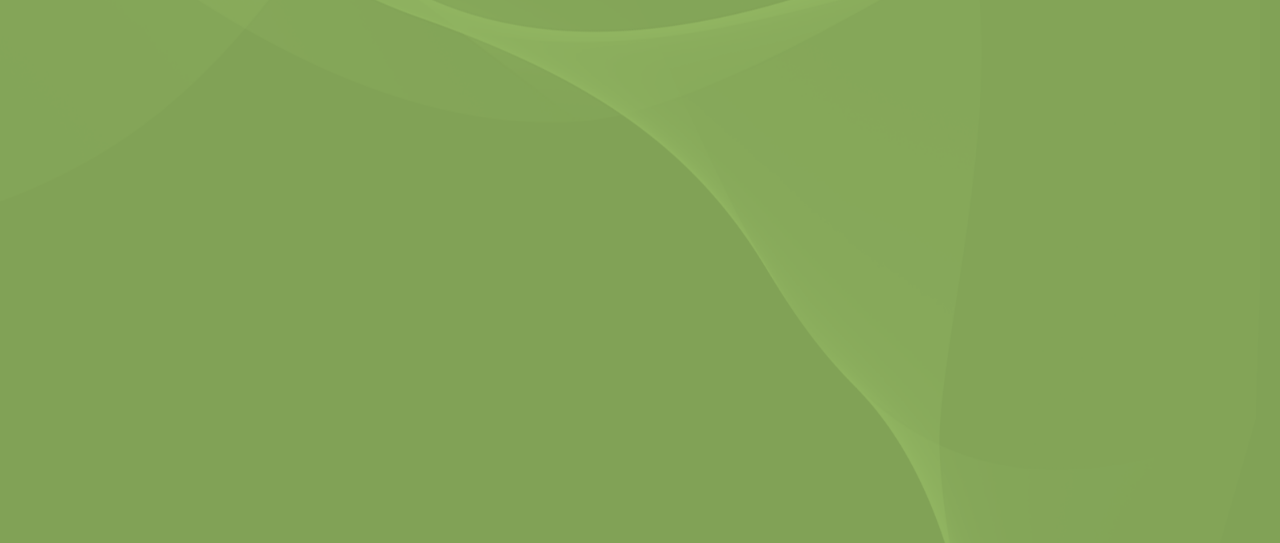
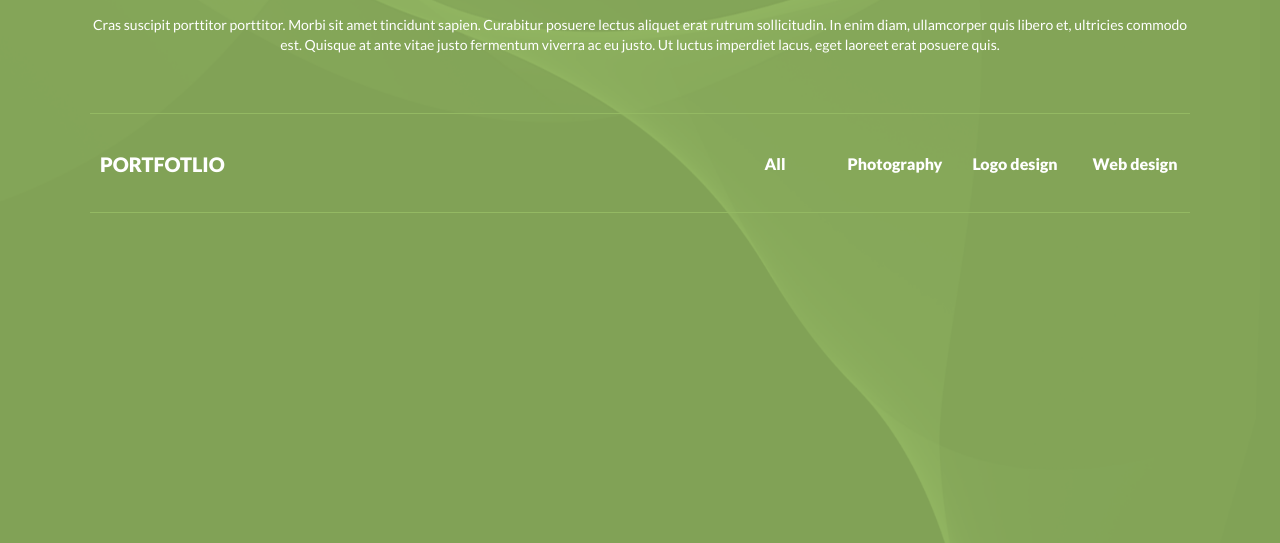
Before and after one commit to Nadezda27/Acrostia, a plain HTML site: page work.html in a window 1280 px wide. Shown: the part 257-800 px from the top of the page. Drawn offline with Linux system fonts and the light colour scheme; a web font is replaced by a local one.

Commit message:
Work-page inner header

```diff
--- a/css/_work-page.scss
+++ b/css/_work-page.scss
@@ -5,4 +5,45 @@
             background: #a1ca6c;
         }
     }
+    .work-description {
+        margin-top: 34px;
+        margin-bottom: 58px;
+    }
 }
+
+.inner-header {
+    border-top: 1px solid #94b963;
+    border-bottom: 1px solid #94b963;
+    height: 100px;
+    margin-bottom: 47px;
+    .inner-heading {
+        font-size: 20px;
+        font-weight: 700;
+        line-height: 100px;
+        text-transform: uppercase;
+        padding: 0 20px;
+    }
+    .inner-menu-list {
+        float: right;
+        list-style-type: none;
+        font-size: 0;
+        padding: 32px 0;
+        .inner-menu-item {
+            float: left;
+            width: 110px;
+            height: 35px;
+            border-radius: 4px;
+            margin-left: 10px;
+            transition: background 0.4s;
+            .inner-menu-link {
+                display: block;
+                font-size: 16px;
+                font-weight: 700;
+                line-height: 35px;
+            }
+            &:hover {
+                background: #f5c149;
+            }
+        }
+    }
+}
--- a/work.html
+++ b/work.html
@@ -34,8 +34,25 @@
             </div>
         </header>
 
+        <h1 class="text-center">our work</h1>
+        <p class="text-center work-description">Cras suscipit porttitor porttitor. Morbi sit amet tincidunt sapien. Curabitur posuere lectus aliquet erat rutrum
+            sollicitudin. In enim diam, ullamcorper quis libero et, ultricies commodo est. Quisque at ante vitae justo fermentum
+            viverra ac eu justo. Ut luctus imperdiet lacus, eget laoreet erat posuere quis.</p>
+
+<div class="inner-header">
+    <div class="row">
+        <div class="col-md-1 col-xs-2 inner-heading">portfotlio</div>
+        <div class="col-md-3 hidden-sm hidden-xs inner-menu-bar">
+            <ul class="inner-menu-list">
+                <li class="inner-menu-item text-center"><a href="#" class="inner-menu-link">All</a></li>
+                <li class="inner-menu-item text-center"><a href="#" class="inner-menu-link">Photography</a></li>
+                <li class="inner-menu-item text-center"><a href="#" class="inner-menu-link">Logo design</a></li>
+                <li class="inner-menu-item text-center"><a href="#" class="inner-menu-link">Web design</a></li>
+            </ul>
+        </div>
+    </div>
 </div>
 
+</div>
 </body>
-
 </html>
```
Also changed, not shown: css/style.css, 1 other file. Lines whose indentation alone changed are shown as unchanged.
